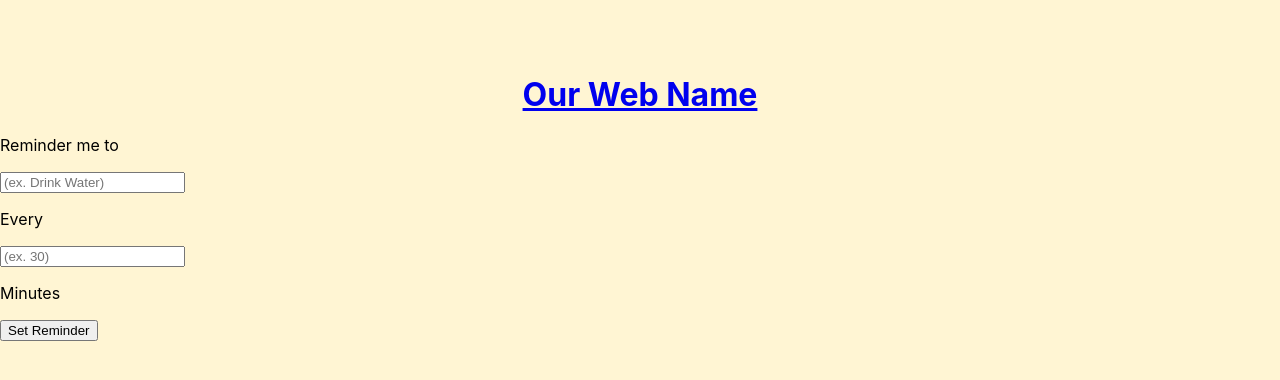
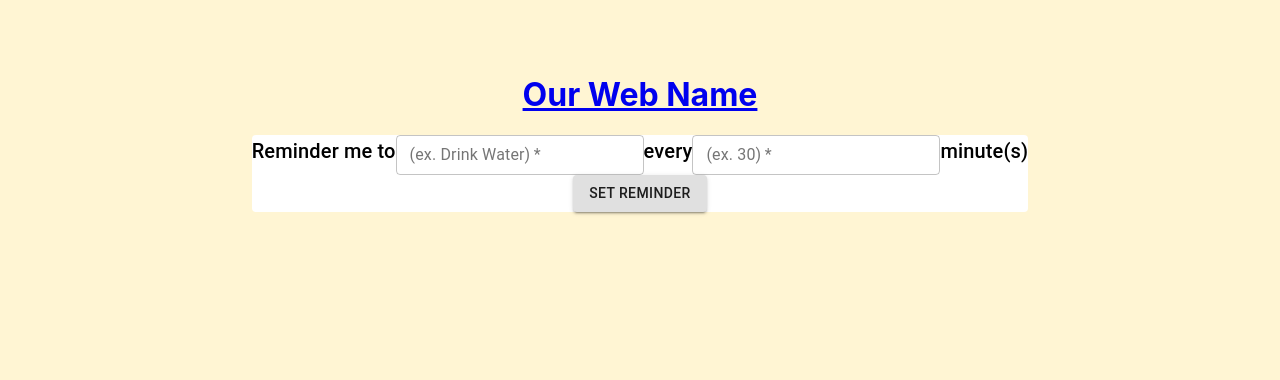
Before and after one commit to Olivia-Chen-Xu/PostureFy, a React (Create React App) app: page /reminder in a window 1280 px wide. Shown: the top 380 px of the page. Built offline with nearby package versions, Linux system fonts and the light colour scheme.

Commit message:
styling reminder form

```diff
--- a/src/components/Reminder/Reminder.js
+++ b/src/components/Reminder/Reminder.js
@@ -1,17 +1,17 @@
-import React from 'react';
-import ReminderContextProvider from './Context';
-import ReminderForm from './ReminderForm';
-import ReminderList from './ReminderList';
+import { Container, Grid } from "@material-ui/core";
+import React from "react";
+import ReminderContextProvider from "./Context";
+import ReminderForm from "./ReminderForm";
+import ReminderList from "./ReminderList";
 
 const Reminder = () => {
-    return (
-        <div>
-            <ReminderContextProvider>
-                <ReminderForm />
-                <ReminderList />
-            </ReminderContextProvider>
-        </div>
-    );
+  return (
+    <ReminderContextProvider>
+      <ReminderList />
+
+      <ReminderForm />
+    </ReminderContextProvider>
+  );
 };
 
 export default Reminder;
--- a/src/components/Reminder/ReminderForm.js
+++ b/src/components/Reminder/ReminderForm.js
@@ -1,50 +1,82 @@
-import { Button } from '@material-ui/core';
-import React, {useState, useContext} from 'react';
-import { useEffect } from 'react';
-import {ReminderContext} from './Context';
-
+import { Button, TextField, Typography } from "@material-ui/core";
+import React, { useState, useContext } from "react";
+import { useEffect } from "react";
+import { ReminderContext } from "./Context";
 
 const ReminderForm = () => {
-    const { reminders, currentId, setCurrentId, dispatch } = useContext(ReminderContext);
-    const [formData, setFormData] = useState({ toDo: '', frequency: ''})
-    const reminder = reminders.find(r => r.id === currentId);
+  const { reminders, currentId, setCurrentId, dispatch } =
+    useContext(ReminderContext);
+  const [formData, setFormData] = useState({ toDo: "", frequency: "" });
+  const reminder = reminders.find((r) => r.id === currentId);
 
-    useEffect(() => {
-        if (reminder) setFormData(reminder)
-    }, [reminder])
+  useEffect(() => {
+    if (reminder) setFormData(reminder);
+  }, [reminder]);
 
-    const clear = () => {
-        setFormData({ toDo: '', frequency: ''})
-        setCurrentId("");
+  const clear = () => {
+    setFormData({ toDo: "", frequency: "" });
+    setCurrentId("");
+  };
+
+  const handleSubmit = async (e) => {
+    e.preventDefault();
+    if (!currentId) {
+      console.log({ ...formData, modifiedTime: Date.now() });
+      dispatch({
+        type: "ADD_REMINDER",
+        reminder: { ...formData, modifiedTime: Date.now() },
+      });
+      clear();
+    } else {
+      console.log(currentId);
+      dispatch({
+        type: "UPDATE_REMINDER",
+        reminder: { ...formData, modifiedTime: Date.now() },
+      });
+      clear();
     }
+  };
 
-    const handleSubmit = async(e) => {
-        e.preventDefault();
-        if (!currentId){
-            console.log({...formData, modifiedTime: Date.now()})
-            dispatch({ type: 'ADD_REMINDER', reminder: {...formData, modifiedTime: Date.now()}})
-            clear()
-        } else {
-            console.log(currentId)
-            dispatch({ type: 'UPDATE_REMINDER', reminder: {...formData, modifiedTime: Date.now()}})
-            clear()
-        }
-    }
+  return (
+    <div>
+      <form className="form" onSubmit={handleSubmit}>
+        <div>
+          {" "}
+          <Typography variant="h6">
+            Reminder me to
+            <TextField
+              size="small"
+              variant="outlined"
+              label="(ex. Drink Water)"
+              value={formData.toDo}
+              onChange={(e) =>
+                setFormData({ ...formData, toDo: e.target.value })
+              }
+              required
+            />
+            every
+            <TextField
+              size="small"
+              variant="outlined"
+              label="(ex. 30)"
+              value={formData.frequency}
+              onChange={(e) =>
+                setFormData({ ...formData, frequency: e.target.value })
+              }
+              required
+            />
+            minute(s)
+          </Typography>
+        </div>
 
-    return (
         <div>
-            <form onSubmit={handleSubmit}>
-                <p>Reminder me to</p>
-                <input type="text" placeholder="(ex. Drink Water)" value={formData.toDo}
-                onChange={(e) => setFormData({...formData, toDo: e.target.value})} required />
-                <p>Every</p>
-                <input type="text" placeholder="(ex. 30)" value={formData.frequency}
-                onChange={(e) => setFormData({...formData, frequency: e.target.value})} required />
-                <p>Minutes</p>
-                <input type="submit" value="Set Reminder" />
-            </form>
+          <Button variant="contained" type="submit">
+            Set Reminder
+          </Button>
         </div>
-    );
+      </form>
+    </div>
+  );
 };
 
 export default ReminderForm;
--- a/src/index.css
+++ b/src/index.css
@@ -24,3 +24,18 @@ code {
   margin-top: 2.5%;
   margin-bottom: 5%;
 }
+
+.form {
+  display: flex;
+  margin-left: auto;
+  margin-right: auto;
+  padding: 50;
+  vertical-align: middle;
+  width: fit-content;
+  justify-content: center;
+  align-items: center;
+  position: relative;
+  border-radius: 0.25rem;
+  background-color: white;
+  flex-direction: column;
+}
```
